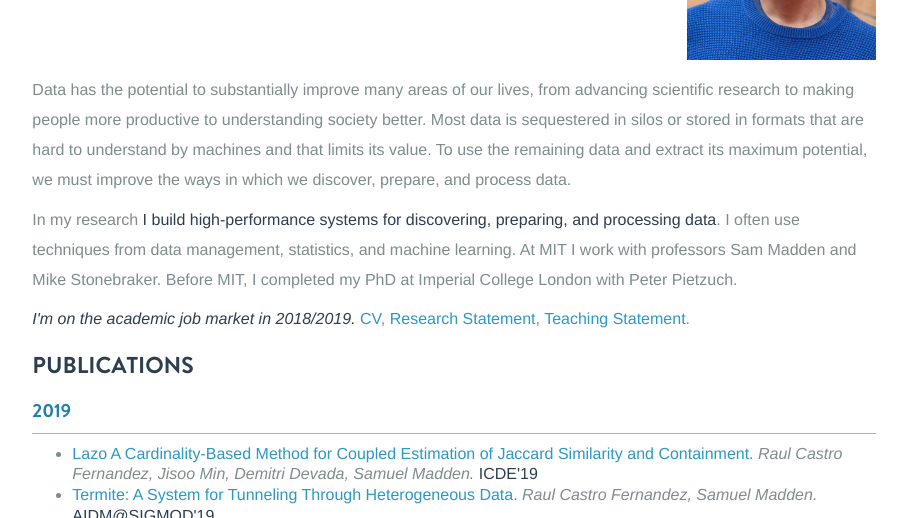
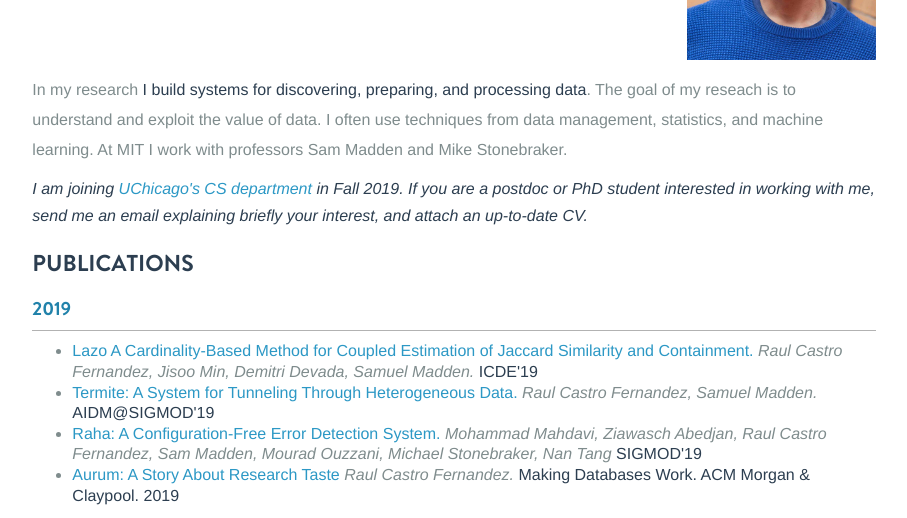
Before and after one commit to raulcf/personalweb, a plain HTML site: page index.html in a window 1280 px wide. Shown: the part 243-761 px from the top of the page, without its empty margins (186-1093 px from the left). Drawn offline with Linux system fonts and the light colour scheme.

Commit message:
Update; joining UChicago

```diff
--- a/index.html
+++ b/index.html
@@ -109,6 +109,11 @@ height="200"  alt="Picture by Jason Dorfman@CSAIL">
 
             <div class='col-sm-8'>
 
+<!--
+                <p class="entry summary-text">
+
+                </p>
+
                 <p class="entry summary-text">
 Data has the potential to substantially improve many areas of our lives, from
 advancing scientific research to making people more productive to understanding
@@ -119,23 +124,23 @@ machines and that limits its value. To use the remaining data and extract its
 maximum potential, we must improve the ways in which we discover, prepare, and
 process data.
                 </p>
+-->
 
                 <p class="entry summary-text">
-                In my research <span class='highlight'>I build high-performance
-systems for discovering, preparing, and processing data</span>. I often use
-techniques from data management, statistics, and machine learning. At MIT I work
-with professors Sam Madden and Mike Stonebraker. Before MIT, I completed my PhD
-at Imperial College London with Peter Pietzuch.
+                In my research <span class='highlight'>I build systems for
+discovering, preparing, and processing data</span>. The goal of my reseach is to
+understand and exploit the value of data. I often use techniques from data
+management, statistics, and machine learning. At MIT I work with professors Sam
+Madden and Mike Stonebraker.
                 </p>
 
                 <p>
-                <span class='highlight'><i>I'm on the academic job market in
-2018/2019.</i></span> <a
-href="./materials/cv_raulcf.pdf" target="_blank">CV</a>, <a
-href="./materials/research_statement_raulcf.pdf" target="_blank">Research Statement</a>, <a
-href="./materials/teaching_statement_raulcf.pdf" target="_blank">Teaching Statement</a>.
+                <span class='highlight'><i>I am joining <a
+href="https://cs.uchicago.edu">UChicago's CS department</a>
+in Fall 2019. If you are a postdoc or PhD student interested in working with me,
+send me an email explaining briefly your interest, and attach an
+up-to-date CV. </i></span>
                 </p>
-
                 <!-- <a href='bio'>BIO</a> | <a href='cv'>CV</a> -->
             </div>
 
@@ -154,17 +159,22 @@ href="./materials/teaching_statement_raulcf.pdf" target="_blank">Teaching Statem
             <div class='col-sm-8'>
                 <h4 class="title">PUBLICATIONS</h4>
 
-                <!--
-                <h5 class="date">Preprint</h5>
+<!--
+                <h5 class="date">Preprint/Work in Progress</h5>
 
                 <ul>
                 <li class=".list-main-content">
-                <div><a href="https://arxiv.org/abs/1903.05008" target="_blank">Termite:
-A System for Tunneling Through Heterogeneous Data</a> Raul Castro Fernandez,
-Samuel Madden. <i>Work in progress</i><span class='highlight'></span></div>
+                <div><a href="" target="_blank">Dataset on Demand: User-Driven
+Interface for Data Discovery
+</a> Raul Castro Fernandez, Michael Stonebraker, Samuel Madden. <i>Work in progress</i><span class='highlight'></span></div>
                 </li>
+                <li class=".list-main-content">
+                <div><a href="" target="_blank">Multi-Modal Database Exploration
+with a Relational Embedding.</a> Raul Castro Fernandez, Samuel Madden. <i>Work in progress</i><span class='highlight'></span></div>
+                </li>
+
                 </ul>
-                -->
+-->
                 <h5 class="date">2019</h5>
                 <ul>
 
```
Also changed, not shown: 3 other files.
